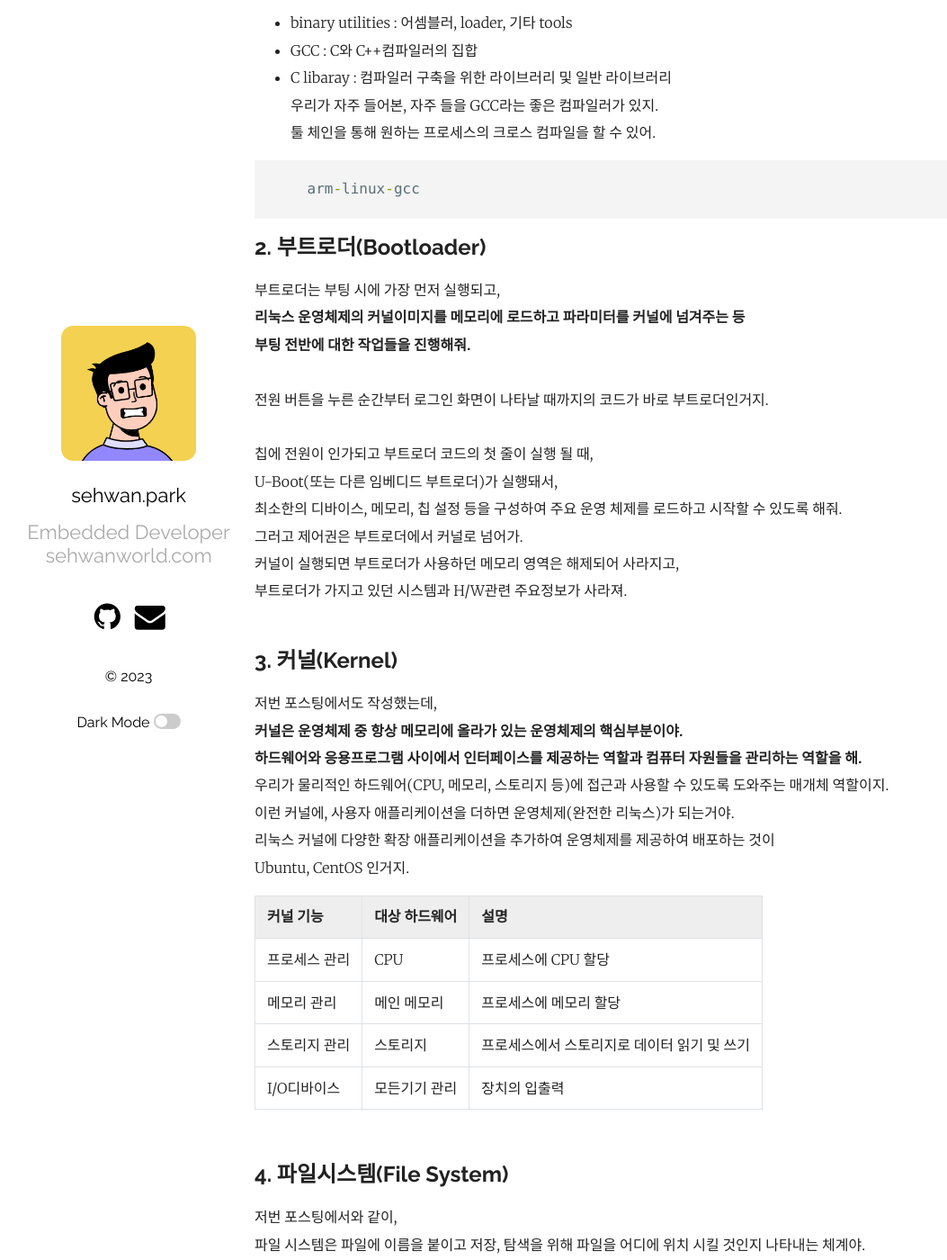
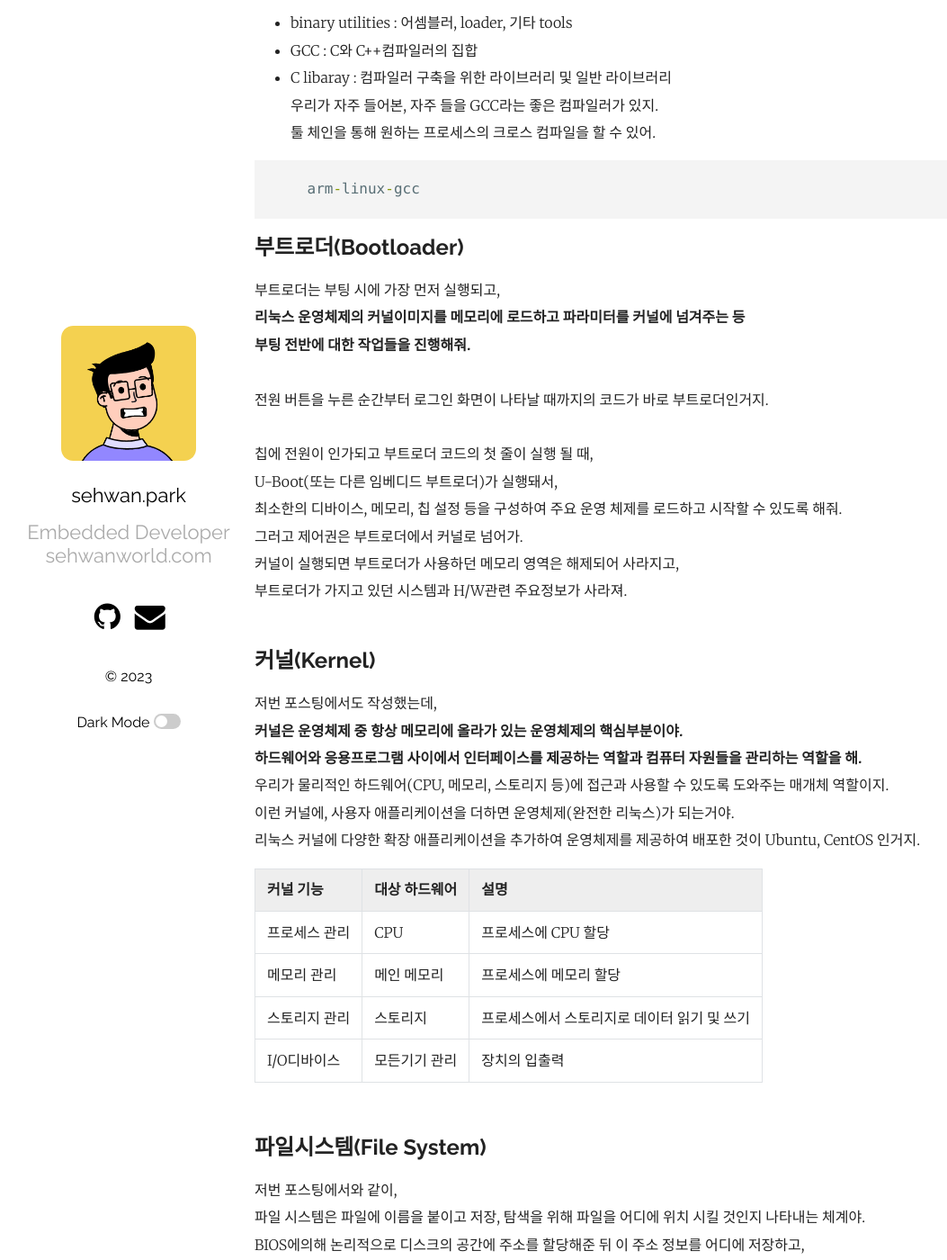
Before and after one commit to sehwann/sehwann.github.io, a Jekyll site: the page built from _posts/2023-06-04-임베디드리눅스 구성요소.markdown, in a window 1280 px wide and 1400 px high, scrolled down 800 px. Shown: the whole window at 90% size, without its empty margins (72-1125 px from the left). Built offline with Jekyll 4.4.1, drawn with Linux system fonts in a browser that asks for light colours; some of the changed text lies outside the part shown.

Commit message:
posts : Update posts

````diff
--- a/_posts/2023-05-30-임베디드 펌웨어 리눅스.markdown
+++ b/_posts/2023-05-30-임베디드 펌웨어 리눅스.markdown
@@ -2,7 +2,7 @@
 layout: post
 title:  "임베디드? 펌웨어? 리눅스?"
 date:   2023-05-30 15:12:22 +0530
-categories: Embedded firmware Linux
+categories: Embedded Firmware Linux
 ---
 임베디드? 펌웨어? 리눅스? 뭐가 다른거야?<br>
 #
--- a/_posts/2023-06-04-임베디드리눅스 구성요소.markdown
+++ b/_posts/2023-06-04-임베디드리눅스 구성요소.markdown
@@ -39,7 +39,7 @@ Host(PC)에서 작성한 코드를 MCU에 맞게 컴파일을 해서 바이너
 ```
 
 
-## 2. 부트로더(Bootloader)<br>
+## 부트로더(Bootloader)<br>
 부트로더는 부팅 시에 가장 먼저 실행되고,<br>
 **리눅스 운영체제의 커널이미지를 메모리에 로드하고 파라미터를 커널에 넘겨주는 등**<br>
 **부팅 전반에 대한 작업들을 진행해줘.**<br>
@@ -54,14 +54,13 @@ U-Boot(또는 다른 임베디드 부트로더)가 실행돼서,<br>
 부트로더가 가지고 있던 시스템과 H/W관련 주요정보가 사라져.<br>
 <br>
 
-## 3. 커널(Kernel)<br>
+## 커널(Kernel)<br>
 저번 포스팅에서도 작성했는데,<br>
 **커널은 운영체제 중 항상 메모리에 올라가 있는 운영체제의 핵심부분이야.**<br>
 **하드웨어와 응용프로그램 사이에서 인터페이스를 제공하는 역할과 컴퓨터 자원들을 관리하는 역할을 해.**<br>
 우리가 물리적인 하드웨어(CPU, 메모리, 스토리지 등)에 접근과 사용할 수 있도록 도와주는 매개체 역할이지.<br>
 이런 커널에, 사용자 애플리케이션을 더하면 운영체제(완전한 리눅스)가 되는거야.<br>
-리눅스 커널에 다양한 확장 애플리케이션을 추가하여 운영체제를 제공하여 배포하는 것이<br>
-Ubuntu, CentOS 인거지.<br>
+리눅스 커널에 다양한 확장 애플리케이션을 추가하여 운영체제를 제공하여 배포한 것이 Ubuntu, CentOS 인거지.<br>
 
 **커널 기능**|**대상 하드웨어**|**설명**
 :---|:---|:---
@@ -72,7 +71,7 @@ I/O디바이스| 모든기기 관리 | 장치의 입출력
 
 <br>
 
-## 4. 파일시스템(File System)<br>
+## 파일시스템(File System)<br>
 저번 포스팅에서와 같이,<br>
 파일 시스템은 파일에 이름을 붙이고 저장, 탐색을 위해 파일을 어디에 위치 시킬 것인지 나타내는 체계야.<br>
 BIOS에의해 논리적으로 디스크의 공간에 주소를 할당해준 뒤 이 주소 정보를 어디에 저장하고,<br>
````
Also changed, not shown: other parts of _posts/2023-06-04-임베디드리눅스 구성요소.markdown (+1 -1 lines).
